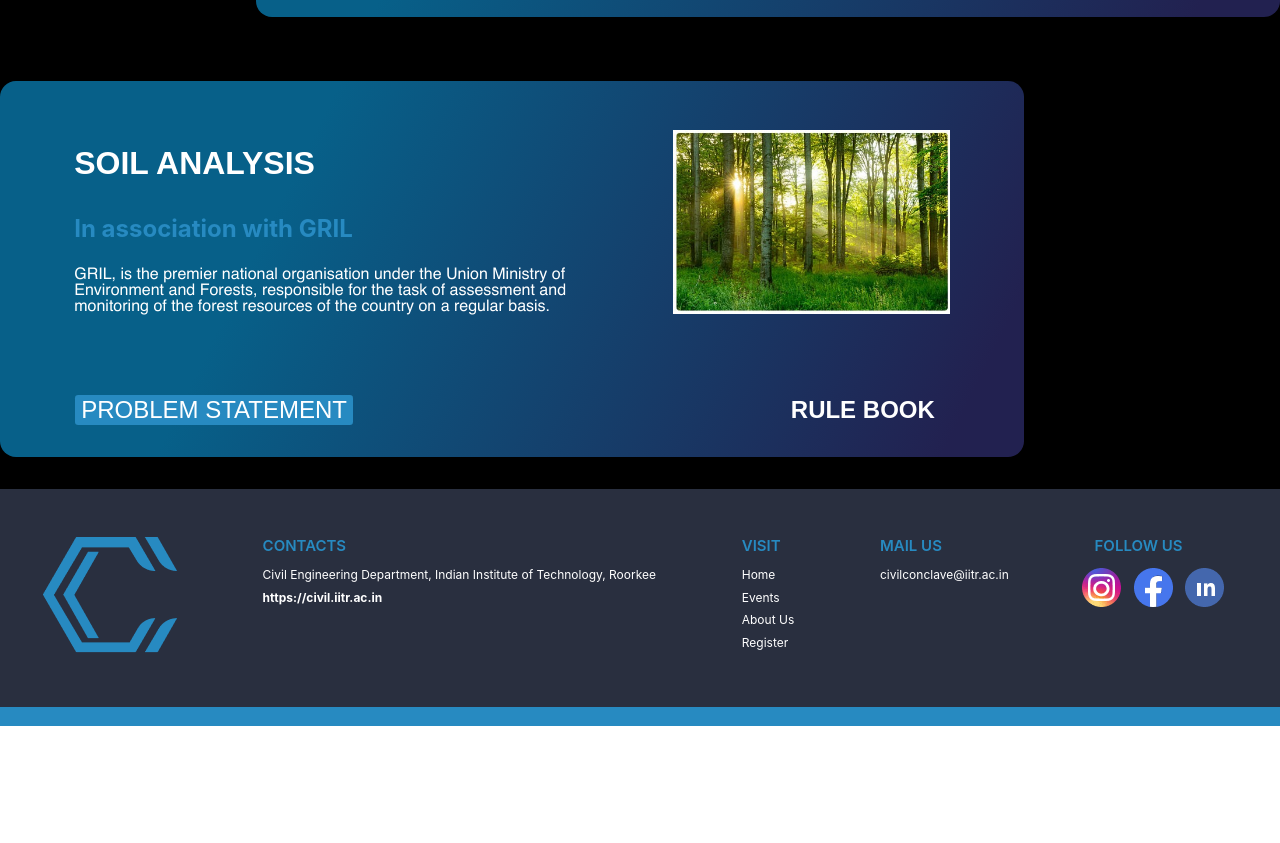
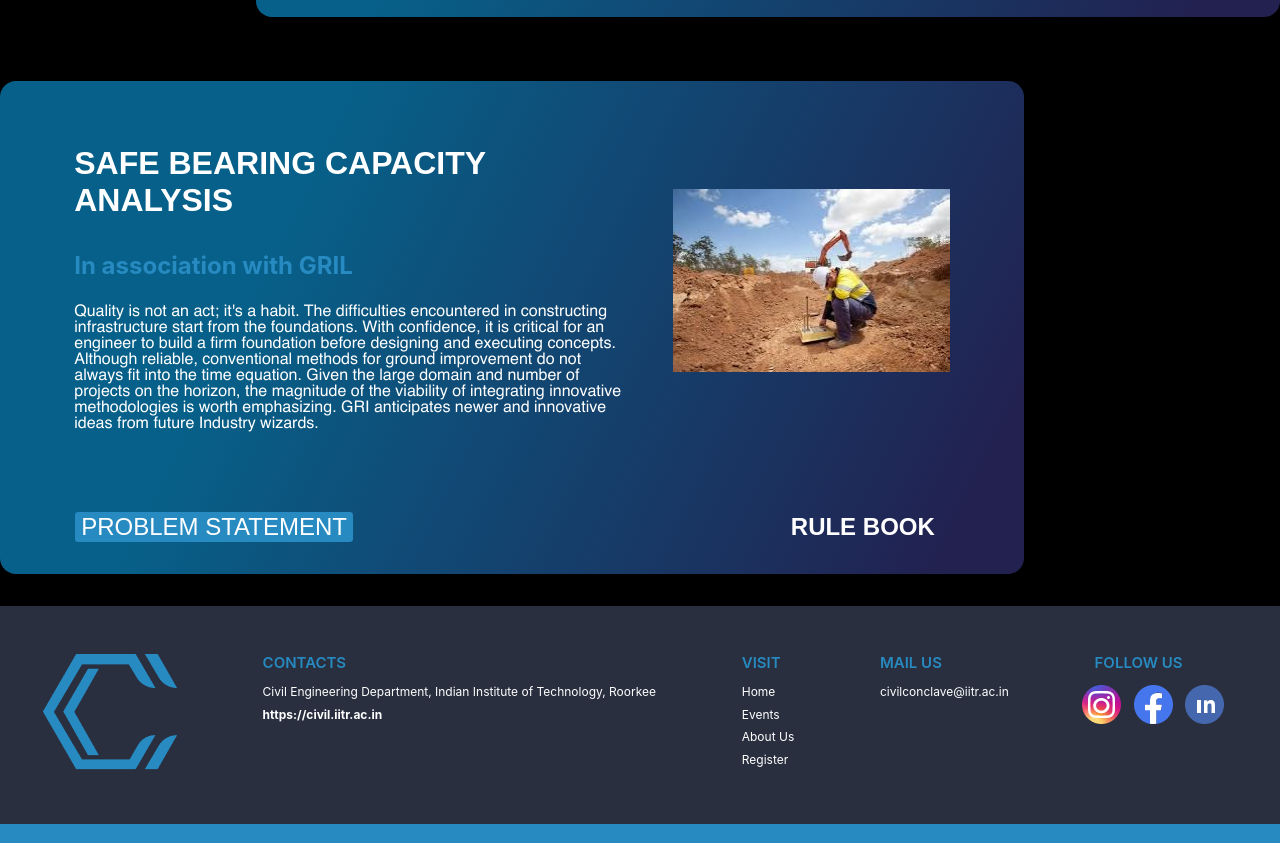
Before and after one commit to Civil-Conclave/civilconclave2k22, a React (Create React App) app: page /casestudy in a window 1280 px wide. Shown: the part 1057-1900 px from the top of the page. Before the commit the page ends 1783 px from the top, so only its background shows below. Built offline with nearby package versions, Linux system fonts and the light colour scheme.

Commit message:
Case study 3 added

```diff
--- a/src/components/CaseStudy/CaseStudy.js
+++ b/src/components/CaseStudy/CaseStudy.js
@@ -1,6 +1,7 @@
 import React from "react";
 import FSI from "../../assets/Forest.jpeg";
 import FloodDesign from "../../assets/FloodDesign.jpeg";
+import SoilCaseStudy from "../../assets/SoilCaseStudy.jpeg";
 import "./CaseStudy.css";
 
 export default function CaseStudyleft() {
@@ -90,17 +91,25 @@ export default function CaseStudyleft() {
         <div className="casestudy-main Left">
           <div className="casestudy1">
             <div className="casestudy_context">
-              <p className="casestudy_heading">SOIL ANALYSIS</p>
+              <p className="casestudy_heading">
+                SAFE BEARING CAPACITY ANALYSIS
+              </p>
               <p className="casestudy_heading2">In association with GRIL</p>
               <p className="casestudy_main_write">
-                GRIL, is the premier national organisation under the Union
-                Ministry of Environment and Forests, responsible for the task of
-                assessment and monitoring of the forest resources of the country
-                on a regular basis.
+                Quality is not an act; it's a habit. The difficulties
+                encountered in constructing infrastructure start from the
+                foundations. With confidence, it is critical for an engineer to
+                build a firm foundation before designing and executing concepts.
+                Although reliable, conventional methods for ground improvement
+                do not always fit into the time equation. Given the large domain
+                and number of projects on the horizon, the magnitude of the
+                viability of integrating innovative methodologies is worth
+                emphasizing. GRI anticipates newer and innovative ideas from
+                future Industry wizards.
               </p>
             </div>
             <div className="casestudy_image">
-              <img src={FSI} className="imgg"></img>
+              <img src={SoilCaseStudy} className="imgg"></img>
             </div>
           </div>
           <div className="casestudy2">
```
Also changed, not shown: src/assets/SoilCaseStudy.jpeg (added).
